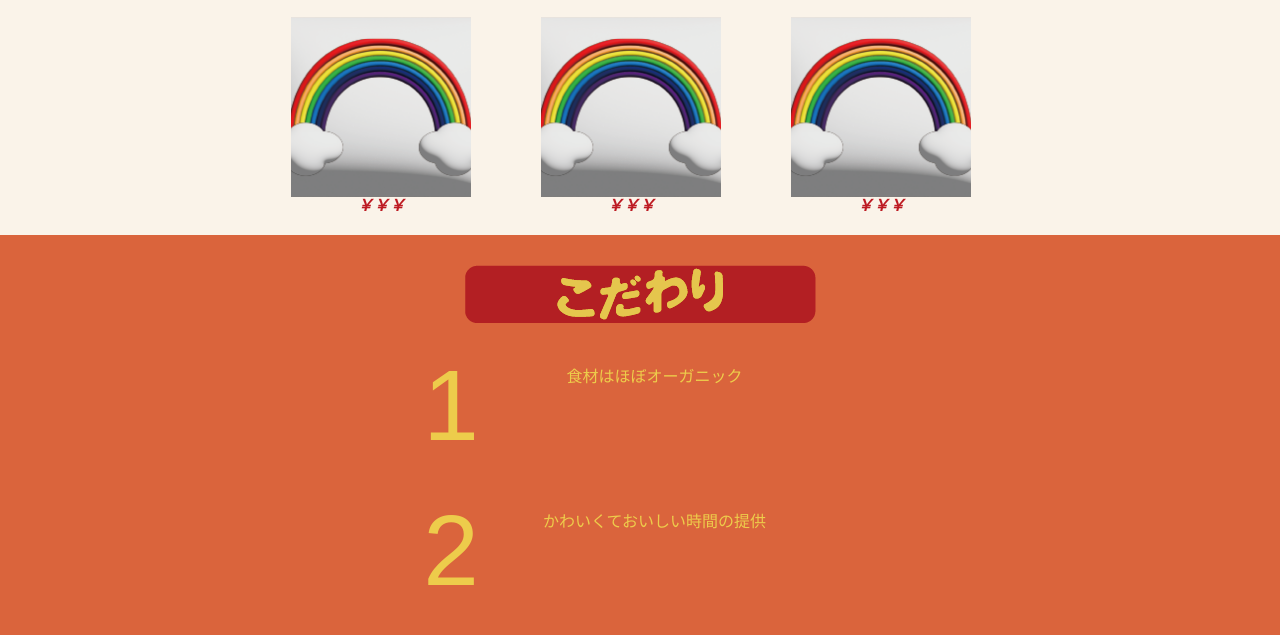
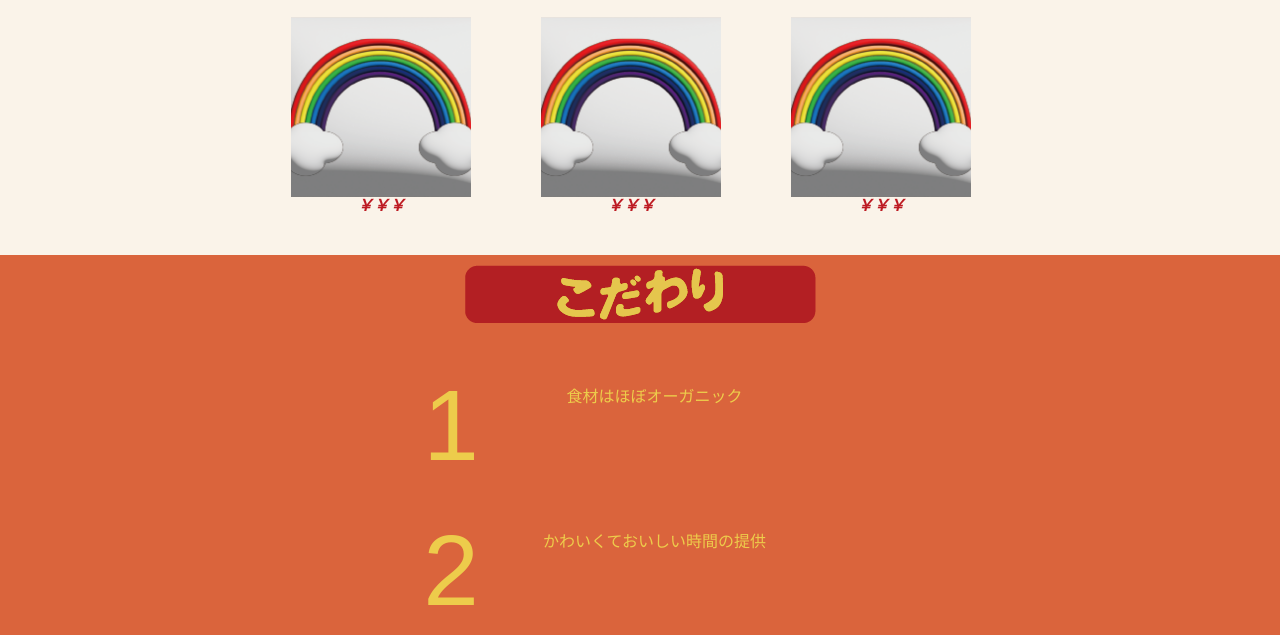
Before and after one commit to IshigamiHarune/cafesite, a plain HTML site: page index.html in a window 1280 px wide. Shown: the part 1834-2469 px from the top of the page. Drawn offline with Linux system fonts and the light colour scheme.

Commit message:
Update styles.css

```diff
--- a/css/styles.css
+++ b/css/styles.css
@@ -162,7 +162,7 @@ body.sticky .navbar {
     color: #edcc4b;
 }
 .pickyAbout h1{
-    padding: 30px 0 0 0;
+    margin: 20px 0 20px 0;
 }
 .pickyAbout p{
     margin: 20px;
```
